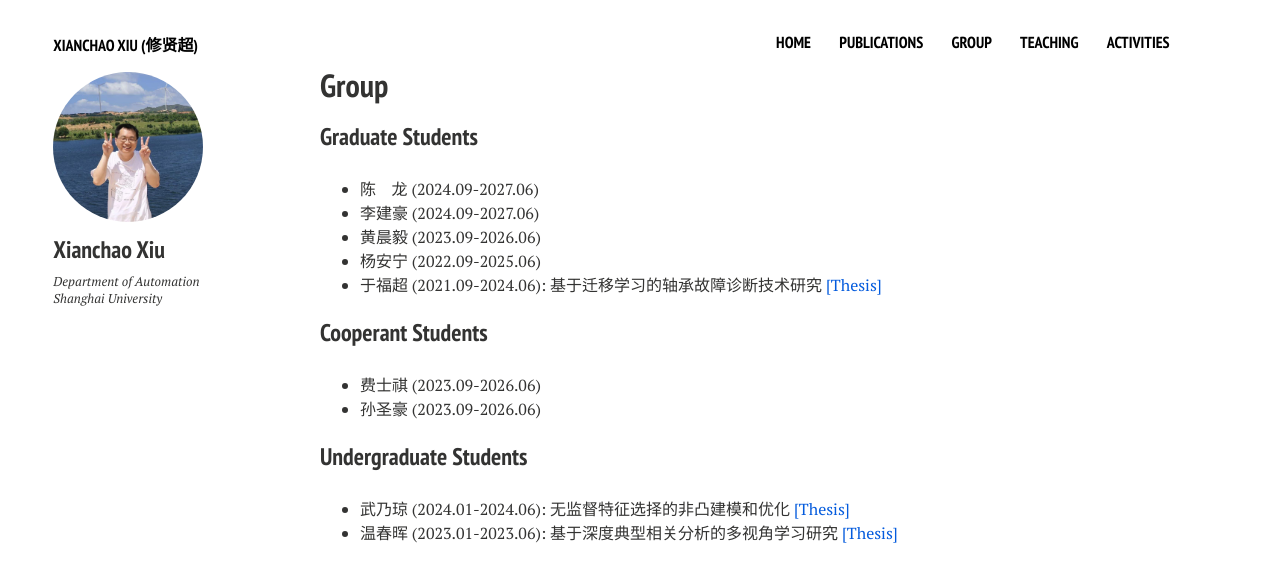
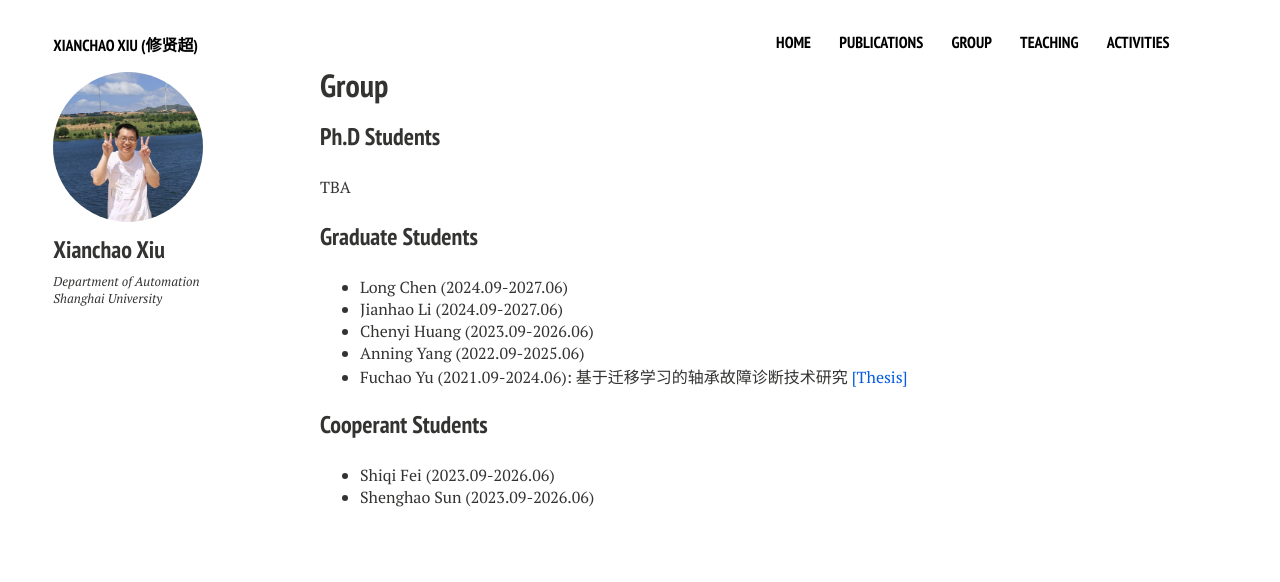
Before and after one commit to xianchaoxiu/xianchaoxiu.github.io, a Jekyll site: the page built from group/index.md, in a window 1280 px wide. Shown: the top 582 px of the page. Built offline with Jekyll 4.4.1, drawn with Linux system fonts in a browser that asks for light colours; nearby versions of some CDN libraries.

Commit message:
Update index.md

```diff
--- a/group/index.md
+++ b/group/index.md
@@ -7,20 +7,17 @@ comments: false
 share: false
 ---
 
-
+### Ph.D Students
+TBA
 
 ### Graduate Students
-* 陈 &nbsp; &nbsp;龙 (2024.09-2027.06)  <br>
-* 李建豪 (2024.09-2027.06) <br>
-* 黄晨毅 (2023.09-2026.06) <br>
-* 杨安宁 (2022.09-2025.06) <br>
-* 于福超 (2021.09-2024.06): 基于迁移学习的轴承故障诊断技术研究 <a href="../group/2024-于福超.pdf" class="textlink" target="_blank">[Thesis]</a>  <br>
+* Long Chen (2024.09-2027.06)  <br>
+* Jianhao Li (2024.09-2027.06) <br>
+* Chenyi Huang (2023.09-2026.06) <br>
+* Anning Yang (2022.09-2025.06) <br>
+* Fuchao Yu (2021.09-2024.06): 基于迁移学习的轴承故障诊断技术研究 <a href="../group/2024-于福超.pdf" class="textlink" target="_blank">[Thesis]</a>  <br>
 
 
 ### Cooperant Students
-* 费士祺 (2023.09-2026.06) <br>
-* 孙圣豪 (2023.09-2026.06) <br>
-
-### Undergraduate Students
-* 武乃琼 (2024.01-2024.06): 无监督特征选择的非凸建模和优化 <a href="../group/2024-武乃琼.pdf" class="textlink" target="_blank">[Thesis]</a>  <br>
-* 温春晖 (2023.01-2023.06): 基于深度典型相关分析的多视角学习研究 <a href="../group/2023-温春晖.pdf" class="textlink" target="_blank">[Thesis]</a>   <br>
+* Shiqi Fei (2023.09-2026.06) <br>
+* Shenghao Sun (2023.09-2026.06) <br>
```
